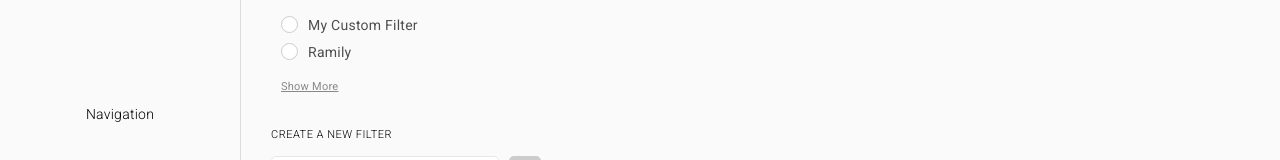
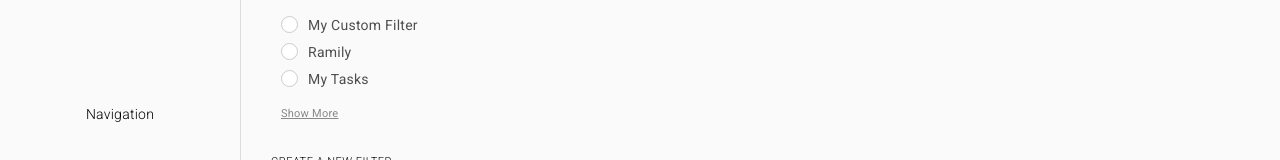
Before and after one commit to dchoi87/akute-health, a React (Create React App) app: page / in a window 1280 px wide. Shown: the part 286-446 px from the top of the page. Built offline with nearby package versions, Linux system fonts and the light colour scheme; no server answers; data requests are answered from the project's data file.

Commit message:
Update Payload Logic & Comparison Check

```diff
--- a/db.json
+++ b/db.json
@@ -10,18 +10,18 @@
       "selections": {
         "priority": {
           "query": [
+            "",
             "p1",
-            "p3",
-            "",
-            "p2"
+            "p2",
+            "p3"
           ]
         },
         "status": {
           "query": [
-            "not-started",
+            "",
+            "complete",
             "in-progress",
-            "",
-            "complete"
+            "not-started"
           ]
         }
       }
@@ -110,6 +110,44 @@
           ]
         }
       }
+    },
+    {
+      "id": "filter-5",
+      "label": "My Tasks",
+      "ownerId": "616620c0df1f010009ea4a94",
+      "clinicWide": false,
+      "_tenant": "",
+      "order": 5,
+      "selections": {
+        "priority": {
+          "query": [
+            "",
+            "p1",
+            "p2",
+            "p3"
+          ]
+        },
+        "ownerId": {
+          "query": [
+            "616620c0df1f010009ea4a94"
+          ]
+        },
+        "status": {
+          "query": [
+            "",
+            "complete",
+            "in-progress",
+            "not-started"
+          ]
+        },
+        "tags": {
+          "query": [
+            "assessments",
+            "doc review",
+            "test"
+          ]
+        }
+      }
     }
   ]
 }
--- a/src/components/tasks/sidebar/presets/index.js
+++ b/src/components/tasks/sidebar/presets/index.js
@@ -75,8 +75,10 @@ const Presets = ({ filters, dispatch }) => {
     return {
       id: isSubmit ? `filter-${presets.length + 1}` : selected.id,
       label: isSubmit ? inputValue : selected.value,
-      ownerId: null, // TODO: grab from redux store
-      clinicWide: false, // TODO: logic
+      ownerId: "616620c0df1f010009ea4a94", // TODO: grab from redux store
+      clinicWide: isSubmit
+        ? false
+        : presets.find((el) => el.id === selected.id).clinicWide,
       _tenant: "", // TODO: ???
       order: isSubmit
         ? presets.length + 1
@@ -165,7 +167,7 @@ const Presets = ({ filters, dispatch }) => {
                         <Button
                           type="update"
                           onClick={handleUpdatePreset}
-                          disabled={true} // TODO: logic
+                          disabled={compareSelections(item.id)}
                         >
                           <ArrowClockwise />
                         </Button>
```
